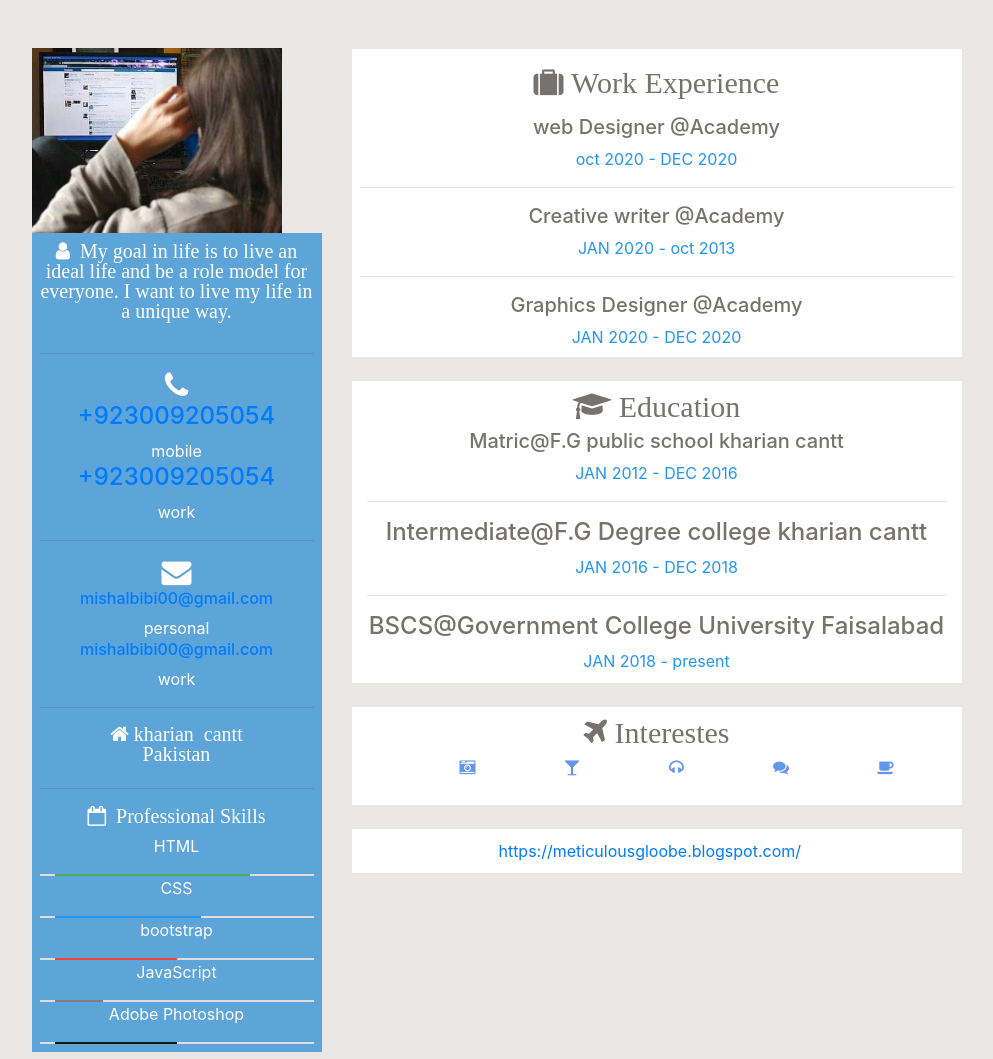
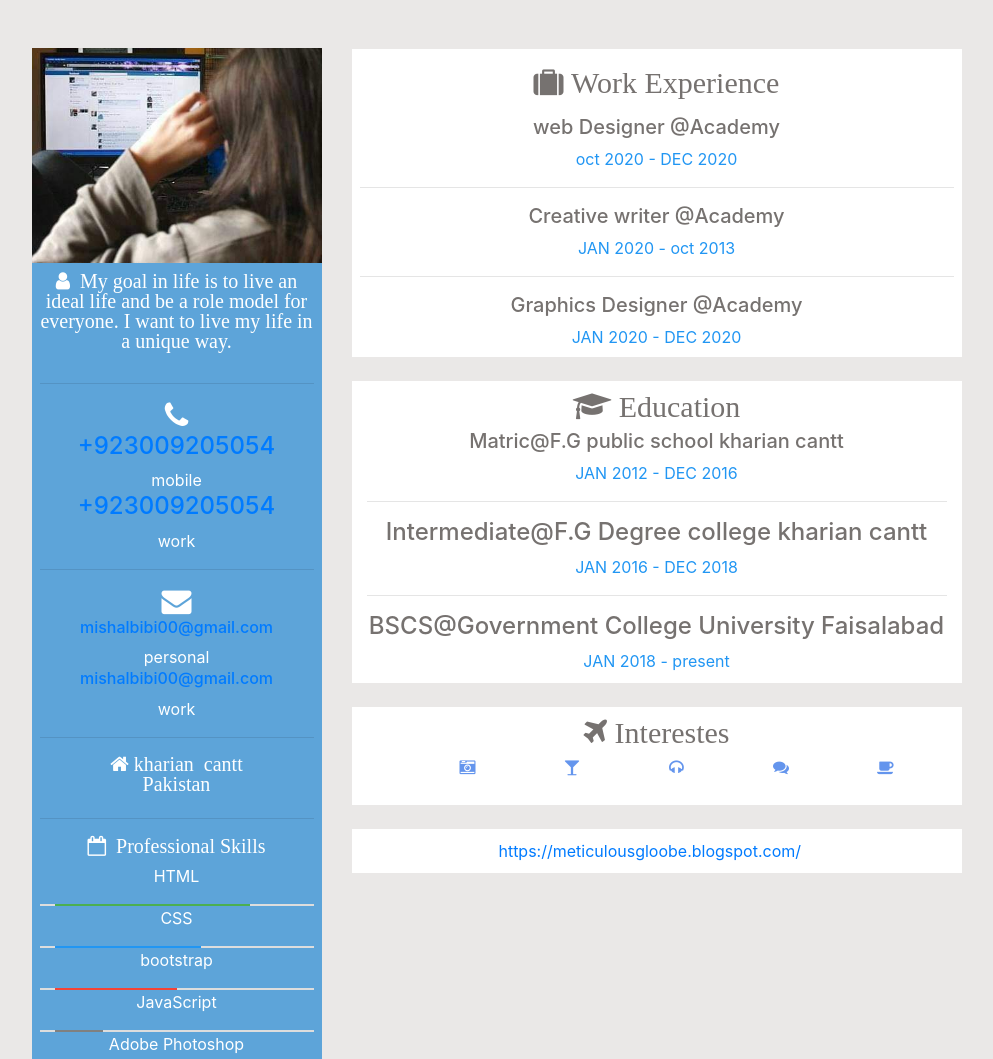
Before and after one commit to MishalBibi/cv, a plain HTML site: page index.html in a window 1280 px wide. Shown: the top 1059 px of the page, without its empty margins (105-1098 px from the left). Drawn offline with Linux system fonts and the light colour scheme.

Commit message:
Update index.html

```diff
--- a/index.html
+++ b/index.html
@@ -26,7 +26,7 @@
 
 
             <div class="col-md-3">
-                <img  class="img-fluid" src="cv.jpg" alt="" class="responsive-img" style="width: 250px;" >
+                <img  class="img-fluid" src="cv.jpg" alt="" class="responsive-img" >
                 <div class="ok">
 
                     <p style="font-size: 20px;" class="fa fa-user">&nbsp;&nbsp;My goal in life is to live an ideal life and be a role model for everyone. I want to live my life in a unique way.</p>
```
